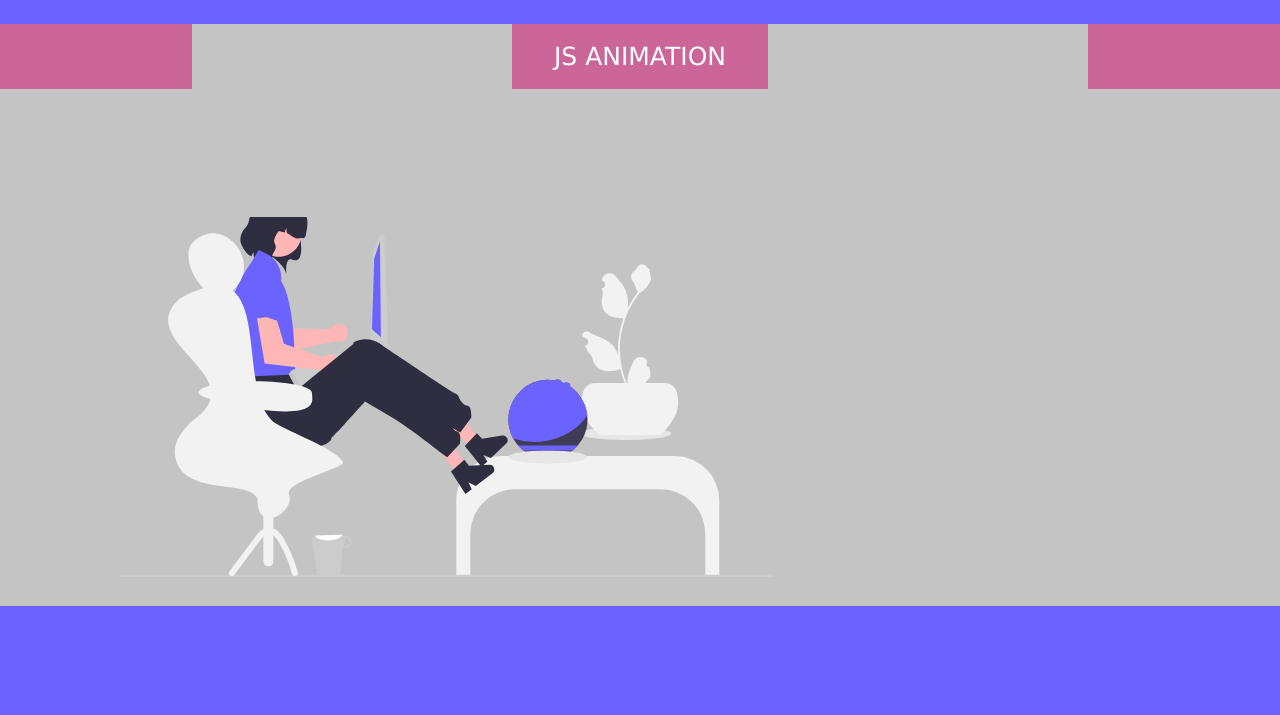
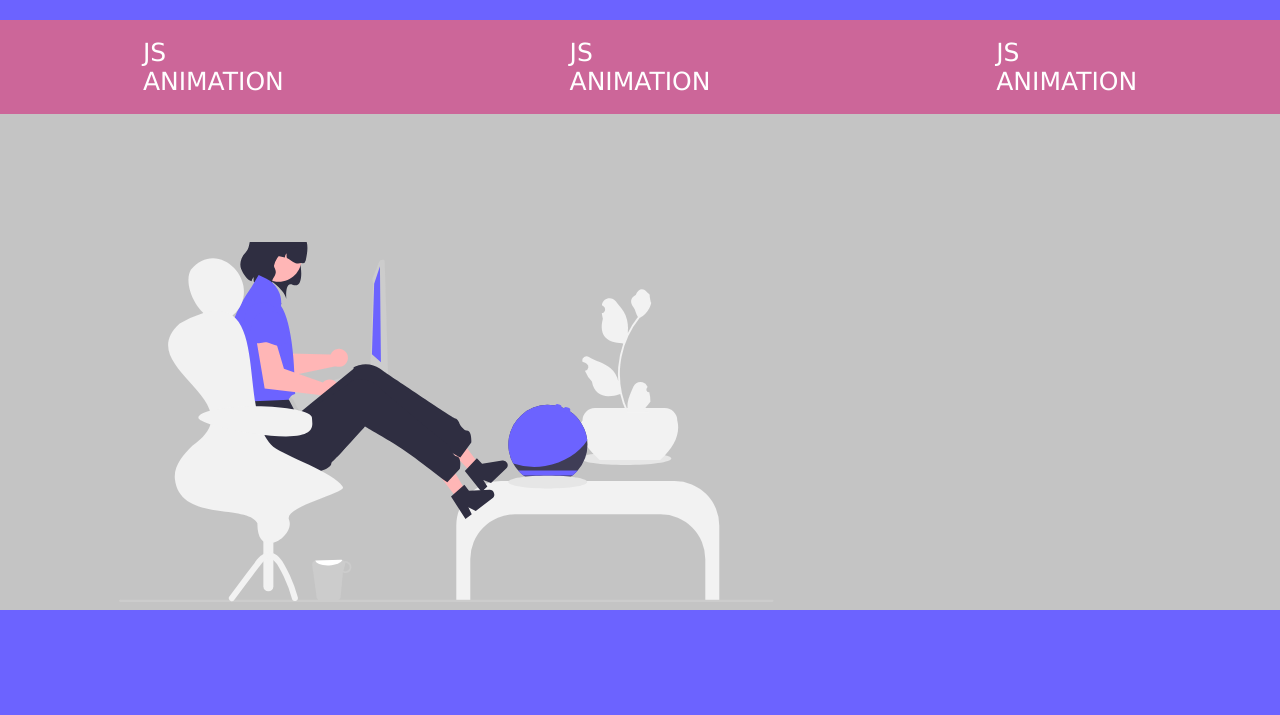
Before and after one commit to Arshitha2020/GSAP-Animation, a plain HTML site: page index.html in a window 1280 px wide. Shown: the part 85-800 px from the top of the page. Drawn offline with nearby package versions, Linux system fonts and the light colour scheme.

Commit message:
Commit to test

```diff
--- a/index.html
+++ b/index.html
@@ -65,6 +65,12 @@
         </div>
     </div>
     <div class="content">
+        <div class="sidebar left"></div>
+        <div class="button">JS ANIMATION</div>
+        <div class="sidebar right"></div>
+        <div class="sidebar left"></div>
+        <div class="button">JS ANIMATION</div>
+        <div class="sidebar right"></div>
         <div class="sidebar left"></div>
         <div class="button">JS ANIMATION</div>
         <div class="sidebar right"></div>
```
Also changed, not shown: hello.html (added, +1 -0 lines).
